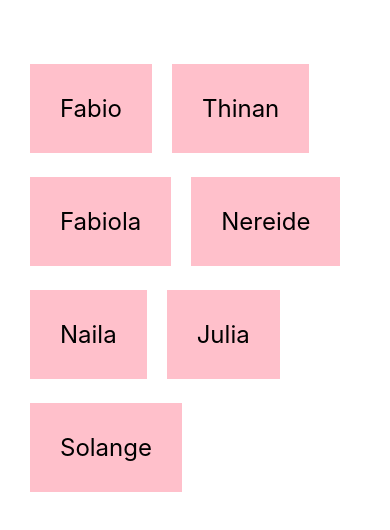
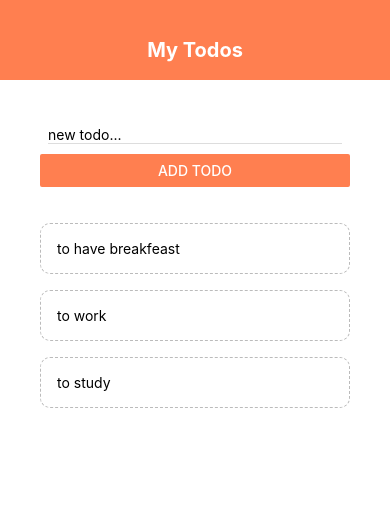
Before and after one commit to devfabiorm/react-native-basics-todoApp, a React Native app: screen / in a window 390 px wide. Shown: the top 530 px of the page. Built offline with nearby package versions, Linux system fonts and the light colour scheme.

Commit message:
Creating components and callbacks in Todo app

```diff
--- a/App.js
+++ b/App.js
@@ -1,51 +1,47 @@
 import React, { useState } from 'react';
-import { StyleSheet, Text, View, FlatList, TouchableOpacity, ProgressViewIOSComponent } from 'react-native';
+import { StyleSheet, Text, View, FlatList  } from 'react-native';
+
+import Header from './components/Header';
+import TodoItem from './components/TodoItem';
+import AddTodo from './components/AddTodo';
 
 export default function App() {
 
-  const [people, setPeople] = useState([
-    { name: 'Fabio', id: '1'},
-    { name: 'Thinan', id: '2'},
-    { name: 'Fabiola', id: '3'},
-    { name: 'Nereide', id: '4'},
-    { name: 'Naila', id: '5'},
-    { name: 'Julia', id: '6'},
-    { name: 'Solange', id: '7'}
+  const [todos, setTodos] = useState([
+    { text: 'to have breakfeast', key: '1'},
+    { text: 'to work', key: '2'},
+    { text: 'to study', key: '3'}
   ]);
 
-  const pressHandler = id => {
-    console.log(id);
-    setPeople(prevPeople => {
-      return prevPeople.filter(person => person.id != id)
+  const pressHandler = key => {
+    setTodos(prevTodos => {
+      return prevTodos.filter(todo => todo.key != key);
+    })
+  }
+
+  const submitHandler = text => {
+    setTodos(prevTodos => {
+      return[
+        { text: text, key: Math.random().toString() },
+        ...prevTodos
+      ]
     })
   }
 
   return (
     <View style={styles.container}>
-
-    <FlatList
-      numColumns={2}
-      keyExtractor={item => item.id}
-      data={people}
-      renderItem={({ item }) => (
-        <TouchableOpacity onPress={() => pressHandler(item.id)}>
-          <Text style={styles.item}>{item.name}</Text>
-        </TouchableOpacity>
-      )}
-    />
-
-      {/* <ScrollView>
-
-        {people.map(item => (
-
-            <View key={item.key}>
-              <Text style={styles.item}>{item.name}</Text>
-            </View>
-
-        ))}
-
-      </ScrollView> */}
-
+      <Header />
+      <View style={styles.content}>
+        <AddTodo submitHandler={submitHandler} />
+        <View style={styles.list}>
+          <FlatList
+            data={todos}
+            renderItem={({ item }) => (
+             <TodoItem item={item} pressHandler={pressHandler} />
+            )}
+          />
+        </View>
+      </View>
     </View>
   );
 }
@@ -54,16 +50,12 @@
   container: {
     flex: 1,
     backgroundColor: '#fff',
-    paddingTop: 40,
-    paddingHorizontal: 20
-    // alignItems: 'center',
-    // justifyContent: 'center',
   },
-  item: {
-    marginTop: 24,
-    padding: 30,
-    backgroundColor: 'pink',
-    fontSize: 24,
-    marginHorizontal: 10
+  content: {
+    padding: 40
+  },
+  list: {
+    marginTop: 20
   }
+
 });
--- /dev/null
+++ b/components/AddTodo.js
@@ -0,0 +1,31 @@
+import React, { useState } from 'react';
+import { View, TextInput, StyleSheet, Text, Button } from 'react-native';
+
+export default function AddTodo({ submitHandler }) {
+    const [text, setText] = useState('');
+
+    const changeHandler = val => {
+        setText(val);
+    }
+
+    return(
+        <View>
+            <TextInput
+                placeholder='new todo...'
+                onChangeText={changeHandler}
+                style={styles.input}
+            />
+            <Button onPress={() => submitHandler(text)} title='Add Todo' color='coral' />
+        </View>
+    );
+}
+
+const styles = StyleSheet.create({
+    input: {
+        marginBottom: 10,
+        marginHorizontal: 8,
+        marginVertical: 6,
+        borderBottomWidth: 1,
+        borderBottomColor: '#ddd'
+    }
+})
--- /dev/null
+++ b/components/Header.js
@@ -0,0 +1,25 @@
+import React from 'react';
+import { StyleSheet,  View, Text } from 'react-native';
+
+export default function Header() {
+    return(
+        <View style={styles.header}>
+            <Text style={styles.title}>My Todos</Text>
+        </View>
+    )
+}
+
+const styles = StyleSheet.create({
+
+    header: {
+        height: 80,
+        paddingTop: 38,
+        backgroundColor: 'coral'
+    },
+    title: {
+        textAlign: 'center',
+        color: '#FFF',
+        fontSize: 20,
+        fontWeight: 'bold'
+    }
+})
--- /dev/null
+++ b/components/TodoItem.js
@@ -0,0 +1,23 @@
+import React from 'react';
+import { Text, TouchableOpacity, StyleSheet } from 'react-native';
+
+export default function TodoItem({ item, pressHandler }) {
+
+    return(
+        <TouchableOpacity onPress={() => pressHandler(item.key)}>
+            <Text style={styles.item}>{item.text}</Text>
+        </TouchableOpacity>
+    )
+}
+
+const styles = StyleSheet.create({
+
+    item: {
+        padding: 16,
+        marginTop: 16,
+        borderColor: '#bbb',
+        borderWidth: 1,
+        borderStyle: 'dashed',
+        borderRadius: 10
+    }
+})
```
